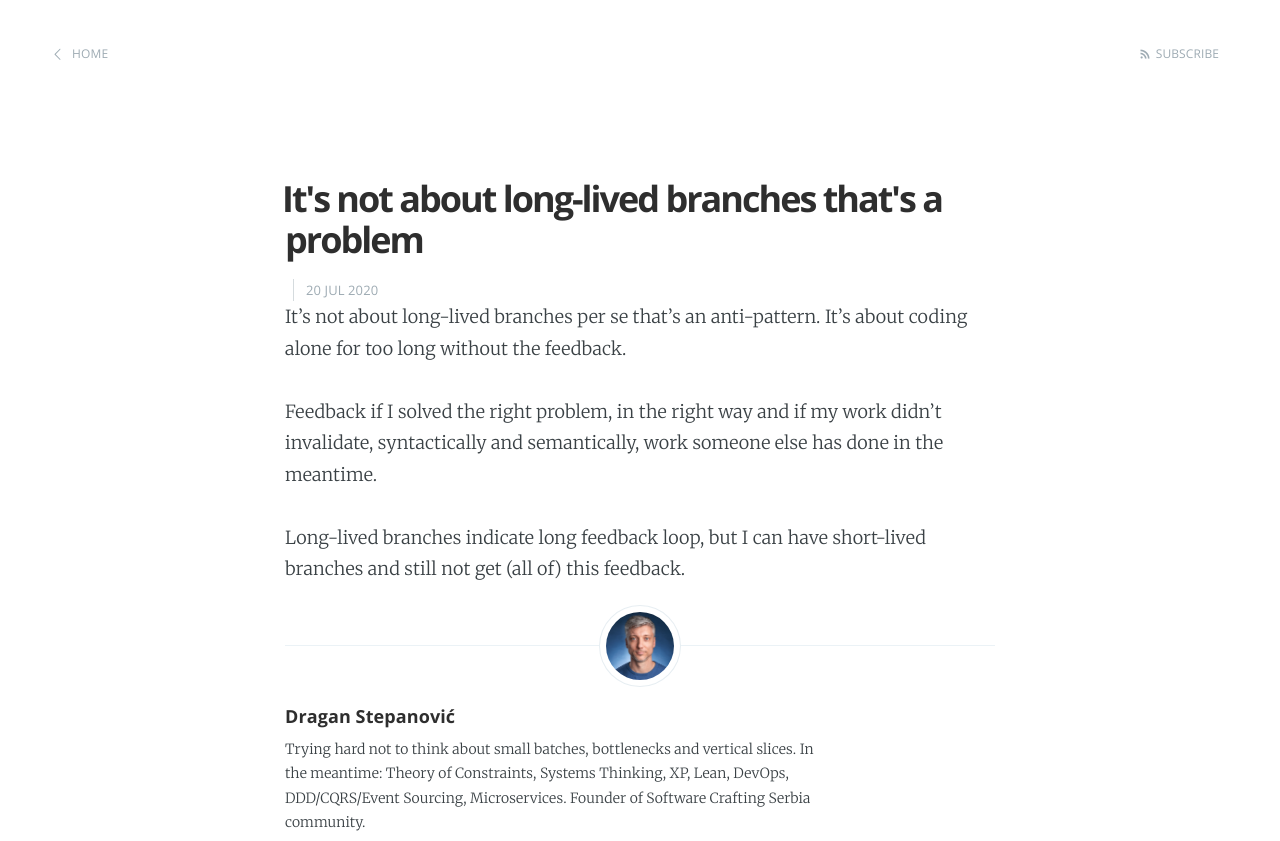
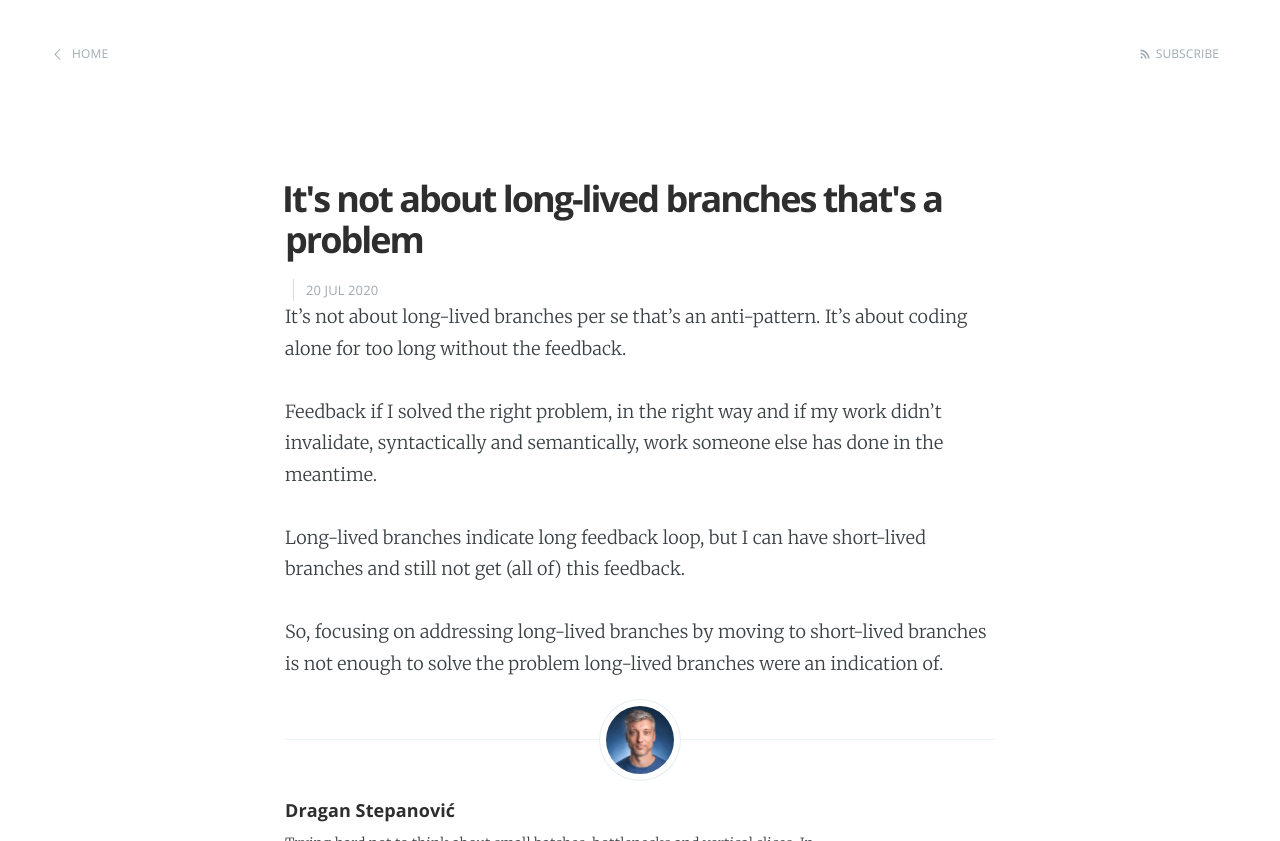
Before and after one commit to dragan-stepanovic/dragan-stepanovic.github.io, a Jekyll site: the page built from _posts/2020-07-20-its-not-about-long-lived-branches.md, in a window 1280 px wide, cut to the strip 0-841 px from the top of the page. Built offline with Jekyll 4.4.1, drawn with Linux system fonts in a browser that asks for light colours.

Commit message:
Update 2020-07-20-its-not-about-long-lived-branches.md

```diff
--- a/_posts/2020-07-20-its-not-about-long-lived-branches.md
+++ b/_posts/2020-07-20-its-not-about-long-lived-branches.md
@@ -8,3 +8,5 @@ It's not about long-lived branches per se that's an anti-pattern. It's about cod
 Feedback if I solved the right problem, in the right way and if my work didn't invalidate, syntactically and semantically, work someone else has done in the meantime.
 
 Long-lived branches indicate long feedback loop, but I can have short-lived branches and still not get (all of) this feedback.
+
+So, focusing on addressing long-lived branches by moving to short-lived branches is not enough to solve the problem long-lived branches were an indication of.
```
